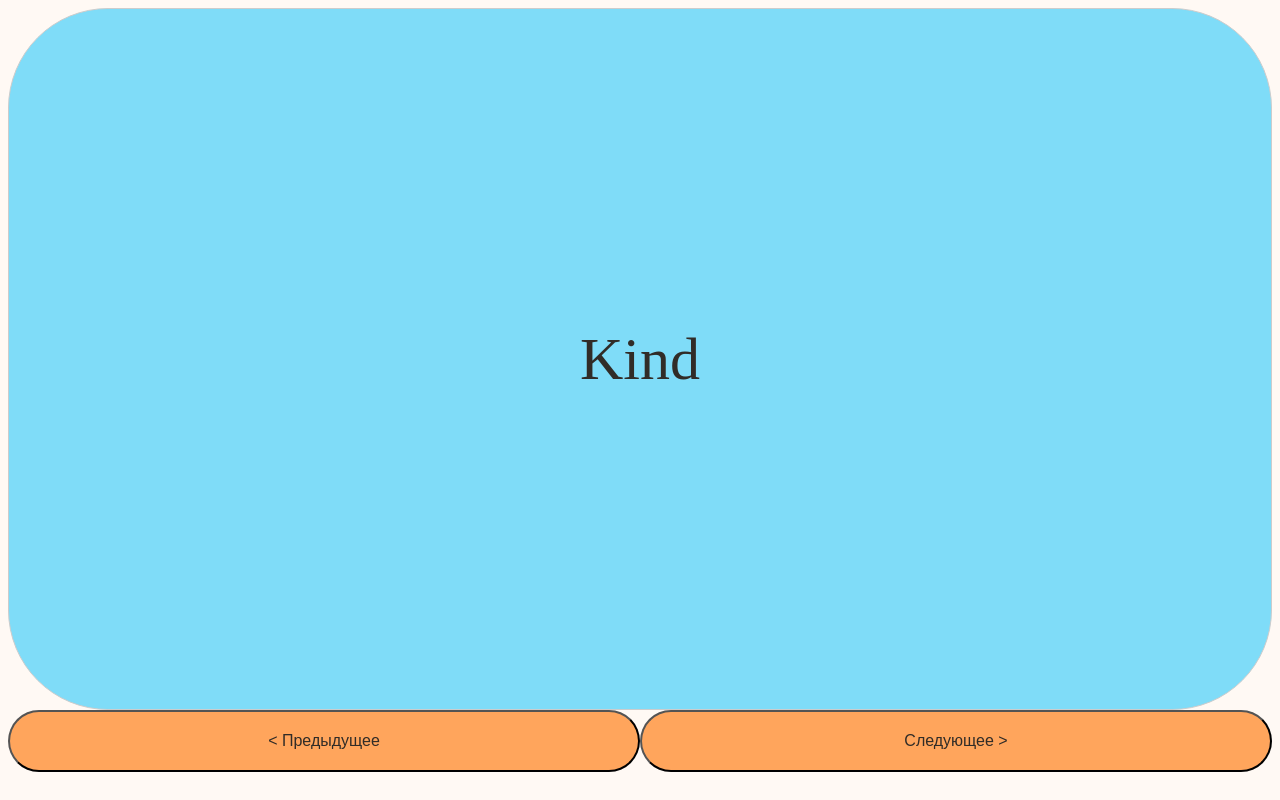
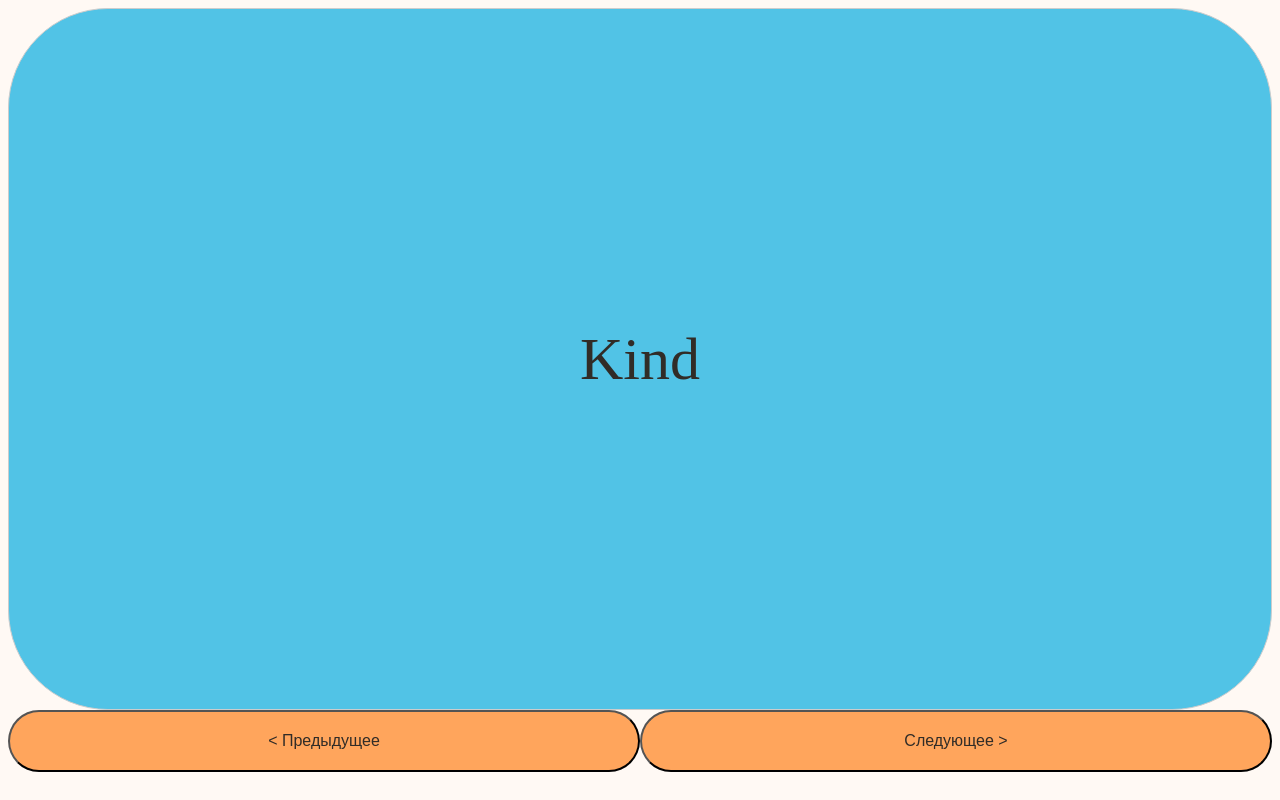
Before and after one commit to AldaErni/Mika, a plain HTML site: page index.html in a window 1280 px wide. In both pictures the pointer is over the element 640 px from the left and 359 px from the top of the page. Drawn offline with Linux system fonts and the light colour scheme.

Commit message:
Update styles.css

```diff
--- a/styles.css
+++ b/styles.css
@@ -33,6 +33,9 @@ body {
   transition: 1s;
 }
 
+.card:hover {
+  background: #51c3e6;
+}
 
 .card.flipped {
   transform: rotateY(180deg); /* Поворачиваем карточку при классе flipped */
```
